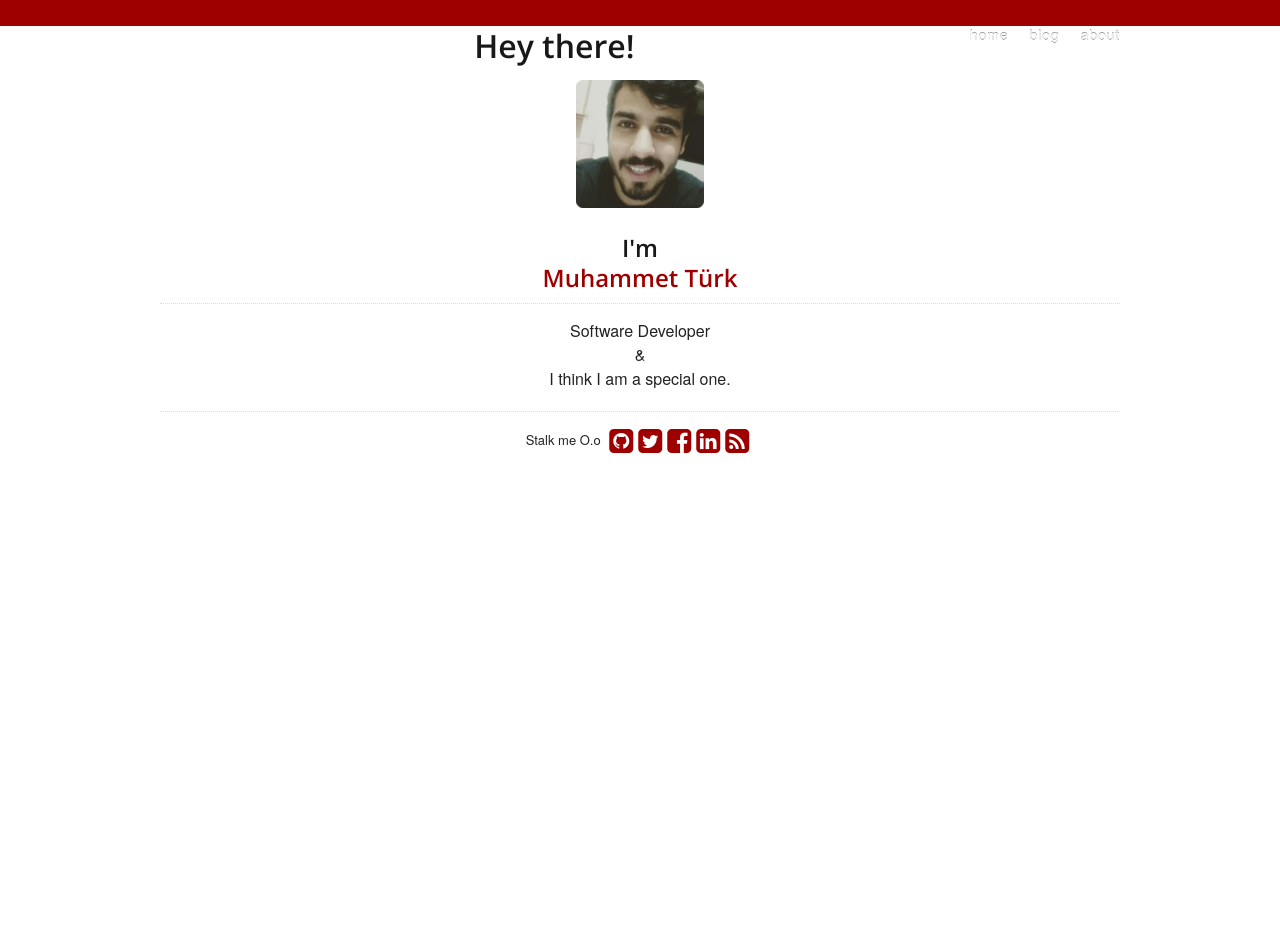
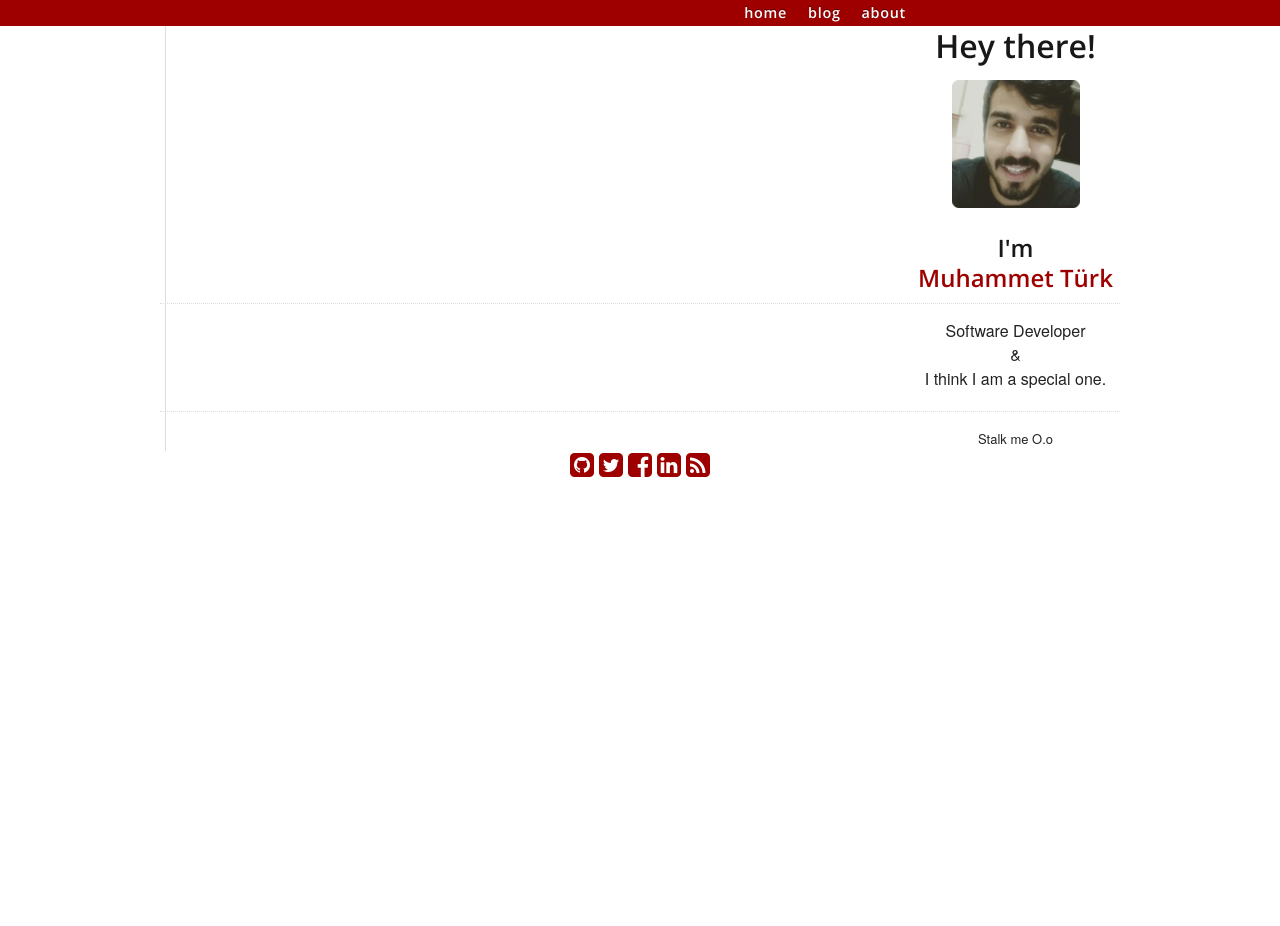
Before and after one commit to mturk111/mturk111.github.io, a Jekyll site: the page built from index.html, in a window 1280 px wide. Built offline with Jekyll 4.4.1, drawn with Linux system fonts in a browser that asks for light colours; nearby versions of some CDN libraries.

Commit message:
Update default-without-footer.html

```diff
--- a/_layouts/default-without-footer.html
+++ b/_layouts/default-without-footer.html
@@ -20,7 +20,7 @@
 </head>
 <body>
   <div class="container">
-      <div id="topbar">
+    <div class="twelve columns content">     <div id="topbar">
         <ul>
           <li><a href="/about">about</a></li>
           <li><a href="/blog">blog</a></li>
@@ -28,6 +28,7 @@
 
         </ul>
       </div>
+      </div>
       {% include sidebar.html %}
   </div>
 
```
